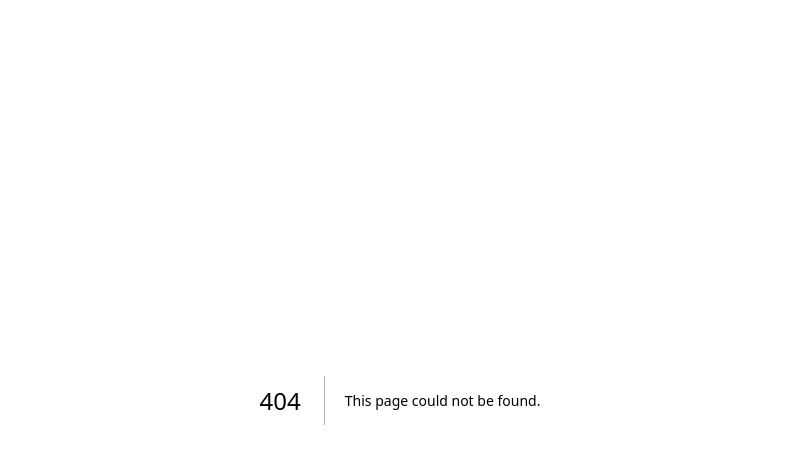
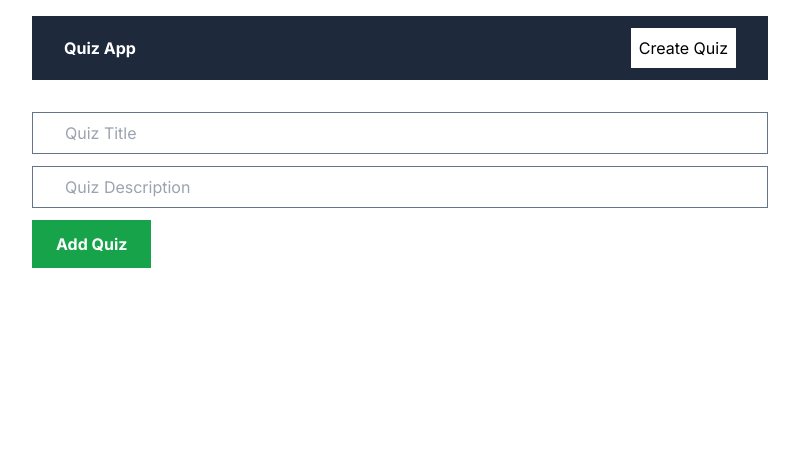
Before and after one commit to AyeshaAfrozaMohsin/nextjs-quiz-application, a Next.js app: page /CreateQuiz in a window 1280 px wide. Before the commit this address had no page. Shown: the top 464 px of the page, without its empty margins (240-1039 px from the left). Built offline with nearby package versions, Linux system fonts and the light colour scheme.

Commit message:
Created basic UI

```diff
--- /dev/null
+++ b/app/CreateQuiz/page.jsx
@@ -0,0 +1,17 @@
+export default function CreateQuiz() {
+  return (
+    <form className="flex flex-col gap-3">
+      <input
+        className="border border-slate-500 px-8 py-2"
+        type="text"
+        placeholder="Quiz Title"
+      />
+      <input
+        className="border border-slate-500 px-8 py-2"
+        type="text"
+        placeholder="Quiz Description"
+      />
+      <button className ="text-white font-bold py-3 px-6 w-fit bg-green-600">Add Quiz</button>
+    </form>
+  );
+}
--- a/app/globals.css
+++ b/app/globals.css
@@ -1,33 +1,3 @@
 @tailwind base;
 @tailwind components;
 @tailwind utilities;
-
-:root {
-  --foreground-rgb: 0, 0, 0;
-  --background-start-rgb: 214, 219, 220;
-  --background-end-rgb: 255, 255, 255;
-}
-
-@media (prefers-color-scheme: dark) {
-  :root {
-    --foreground-rgb: 255, 255, 255;
-    --background-start-rgb: 0, 0, 0;
-    --background-end-rgb: 0, 0, 0;
-  }
-}
-
-body {
-  color: rgb(var(--foreground-rgb));
-  background: linear-gradient(
-      to bottom,
-      transparent,
-      rgb(var(--background-end-rgb))
-    )
-    rgb(var(--background-start-rgb));
-}
-
-@layer utilities {
-  .text-balance {
-    text-wrap: balance;
-  }
-}
--- a/app/layout.js
+++ b/app/layout.js
@@ -1,17 +1,23 @@
 import { Inter } from "next/font/google";
 import "./globals.css";
+import Navbar from "@/components/Navbar";
 
 const inter = Inter({ subsets: ["latin"] });
 
 export const metadata = {
-  title: "Create Next App",
-  description: "Generated by create next app",
+  title: "Quiz App",
+  description: "Web dev Lab 4 and 5 - Create a fully functional quiz app.",
 };
 
 export default function RootLayout({ children }) {
   return (
     <html lang="en">
-      <body className={inter.className}>{children}</body>
+      <body className={inter.className}>
+        <div className="max-w-3xl mx-auto p-4">
+          <Navbar />
+          <div className="mt-8">{children}</div>
+        </div>
+      </body>
     </html>
   );
 }
--- a/app/page.js
+++ /dev/null
@@ -1,113 +0,0 @@
-import Image from "next/image";
-
-export default function Home() {
-  return (
-    <main className="flex min-h-screen flex-col items-center justify-between p-24">
-      <div className="z-10 max-w-5xl w-full items-center justify-between font-mono text-sm lg:flex">
-        <p className="fixed left-0 top-0 flex w-full justify-center border-b border-gray-300 bg-gradient-to-b from-zinc-200 pb-6 pt-8 backdrop-blur-2xl dark:border-neutral-800 dark:bg-zinc-800/30 dark:from-inherit lg:static lg:w-auto  lg:rounded-xl lg:border lg:bg-gray-200 lg:p-4 lg:dark:bg-zinc-800/30">
-          Get started by editing&nbsp;
-          <code className="font-mono font-bold">app/page.js</code>
-        </p>
-        <div className="fixed bottom-0 left-0 flex h-48 w-full items-end justify-center bg-gradient-to-t from-white via-white dark:from-black dark:via-black lg:static lg:h-auto lg:w-auto lg:bg-none">
-          <a
-            className="pointer-events-none flex place-items-center gap-2 p-8 lg:pointer-events-auto lg:p-0"
-            href="https://vercel.com?utm_source=create-next-app&utm_medium=appdir-template&utm_campaign=create-next-app"
-            target="_blank"
-            rel="noopener noreferrer"
-          >
-            By{" "}
-            <Image
-              src="/vercel.svg"
-              alt="Vercel Logo"
-              className="dark:invert"
-              width={100}
-              height={24}
-              priority
-            />
-          </a>
-        </div>
-      </div>
-
-      <div className="relative flex place-items-center before:absolute before:h-[300px] before:w-full sm:before:w-[480px] before:-translate-x-1/2 before:rounded-full before:bg-gradient-radial before:from-white before:to-transparent before:blur-2xl before:content-[''] after:absolute after:-z-20 after:h-[180px] after:w-full sm:after:w-[240px] after:translate-x-1/3 after:bg-gradient-conic after:from-sky-200 after:via-blue-200 after:blur-2xl after:content-[''] before:dark:bg-gradient-to-br before:dark:from-transparent before:dark:to-blue-700 before:dark:opacity-10 after:dark:from-sky-900 after:dark:via-[#0141ff] after:dark:opacity-40 before:lg:h-[360px] z-[-1]">
-        <Image
-          className="relative dark:drop-shadow-[0_0_0.3rem_#ffffff70] dark:invert"
-          src="/next.svg"
-          alt="Next.js Logo"
-          width={180}
-          height={37}
-          priority
-        />
-      </div>
-
-      <div className="mb-32 grid text-center lg:max-w-5xl lg:w-full lg:mb-0 lg:grid-cols-4 lg:text-left">
-        <a
-          href="https://nextjs.org/docs?utm_source=create-next-app&utm_medium=appdir-template&utm_campaign=create-next-app"
-          className="group rounded-lg border border-transparent px-5 py-4 transition-colors hover:border-gray-300 hover:bg-gray-100 hover:dark:border-neutral-700 hover:dark:bg-neutral-800/30"
-          target="_blank"
-          rel="noopener noreferrer"
-        >
-          <h2 className={`mb-3 text-2xl font-semibold`}>
-            Docs{" "}
-            <span className="inline-block transition-transform group-hover:translate-x-1 motion-reduce:transform-none">
-              -&gt;
-            </span>
-          </h2>
-          <p className={`m-0 max-w-[30ch] text-sm opacity-50`}>
-            Find in-depth information about Next.js features and API.
-          </p>
-        </a>
-
-        <a
-          href="https://nextjs.org/learn?utm_source=create-next-app&utm_medium=appdir-template-tw&utm_campaign=create-next-app"
-          className="group rounded-lg border border-transparent px-5 py-4 transition-colors hover:border-gray-300 hover:bg-gray-100 hover:dark:border-neutral-700 hover:dark:bg-neutral-800 hover:dark:bg-opacity-30"
-          target="_blank"
-          rel="noopener noreferrer"
-        >
-          <h2 className={`mb-3 text-2xl font-semibold`}>
-            Learn{" "}
-            <span className="inline-block transition-transform group-hover:translate-x-1 motion-reduce:transform-none">
-              -&gt;
-            </span>
-          </h2>
-          <p className={`m-0 max-w-[30ch] text-sm opacity-50`}>
-            Learn about Next.js in an interactive course with&nbsp;quizzes!
-          </p>
-        </a>
-
-        <a
-          href="https://vercel.com/templates?framework=next.js&utm_source=create-next-app&utm_medium=appdir-template&utm_campaign=create-next-app"
-          className="group rounded-lg border border-transparent px-5 py-4 transition-colors hover:border-gray-300 hover:bg-gray-100 hover:dark:border-neutral-700 hover:dark:bg-neutral-800/30"
-          target="_blank"
-          rel="noopener noreferrer"
-        >
-          <h2 className={`mb-3 text-2xl font-semibold`}>
-            Templates{" "}
-            <span className="inline-block transition-transform group-hover:translate-x-1 motion-reduce:transform-none">
-              -&gt;
-            </span>
-          </h2>
-          <p className={`m-0 max-w-[30ch] text-sm opacity-50`}>
-            Explore starter templates for Next.js.
-          </p>
-        </a>
-
-        <a
-          href="https://vercel.com/new?utm_source=create-next-app&utm_medium=appdir-template&utm_campaign=create-next-app"
-          className="group rounded-lg border border-transparent px-5 py-4 transition-colors hover:border-gray-300 hover:bg-gray-100 hover:dark:border-neutral-700 hover:dark:bg-neutral-800/30"
-          target="_blank"
-          rel="noopener noreferrer"
-        >
-          <h2 className={`mb-3 text-2xl font-semibold`}>
-            Deploy{" "}
-            <span className="inline-block transition-transform group-hover:translate-x-1 motion-reduce:transform-none">
-              -&gt;
-            </span>
-          </h2>
-          <p className={`m-0 max-w-[30ch] text-sm opacity-50 text-balance`}>
-            Instantly deploy your Next.js site to a shareable URL with Vercel.
-          </p>
-        </a>
-      </div>
-    </main>
-  );
-}
--- /dev/null
+++ b/app/page.jsx
@@ -0,0 +1,12 @@
+import QuizList from "@/components/QuizList";
+import Image from "next/image";
+
+export default function Home() {
+  return (
+    <>
+      <QuizList />
+      <QuizList />
+      <QuizList />
+    </>
+  );
+}
--- /dev/null
+++ b/components/Navbar.jsx
@@ -0,0 +1,14 @@
+import Link from "next/link";
+
+export default function Navbar() {
+  return (
+    <nav className="flex justify-between items-center bg-slate-800 px-8 py-3">
+      <Link className="text-white font-bold" href={"/"}>
+        Quiz App
+      </Link>
+      <Link className="bg-white p-2" href={"/CreateQuiz"}>
+        Create Quiz
+      </Link>
+    </nav>
+  );
+}
--- /dev/null
+++ b/components/QuizList.jsx
@@ -0,0 +1,22 @@
+import Link from "next/link";
+import RemoveButton from "./RemoveButton";
+import { HiPencilAlt } from "react-icons/hi";
+
+export default function QuizList() {
+  return (
+    <>
+      <div className="p-4 border border-slate-300 my-3 flex justify-between gap-5">
+        <div>
+          <h2>Quiz Title</h2>
+          <h2>Description</h2>
+        </div>
+        <div className = "flex gap-2 items-start">
+          <RemoveButton />
+          <Link href={"/editQuiz/123"}>
+            <HiPencilAlt size={24} />
+          </Link>
+        </div>
+      </div>
+    </>
+  );
+}
--- /dev/null
+++ b/components/RemoveButton.jsx
@@ -0,0 +1,9 @@
+import { HiOutlineTrash } from "react-icons/hi";
+
+export default function RemoveButton() {
+  return (
+    <button className="text-red-400">
+      <HiOutlineTrash size={24}/>
+    </button>
+  );
+}
```
Also changed, not shown: package.json (+7 -5 lines), 1 other file (tests, documents, lock files or other folders).
